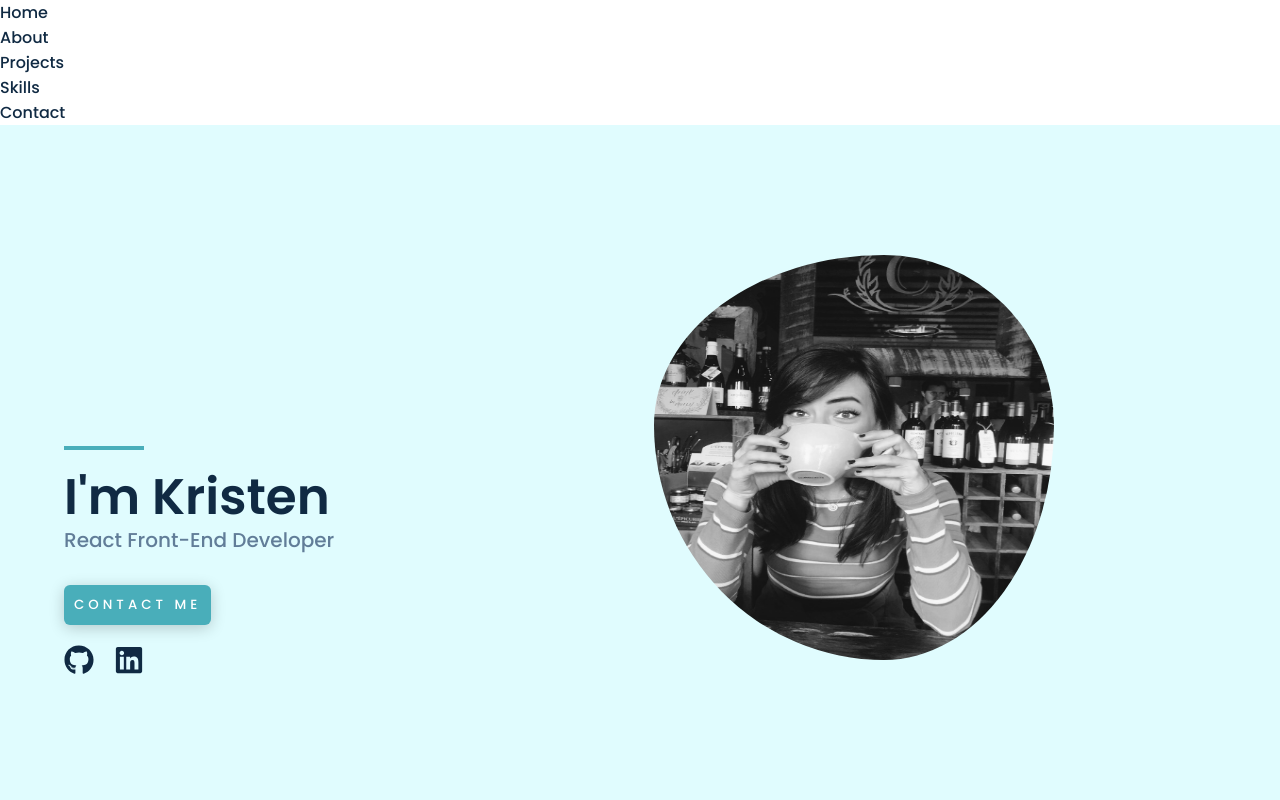
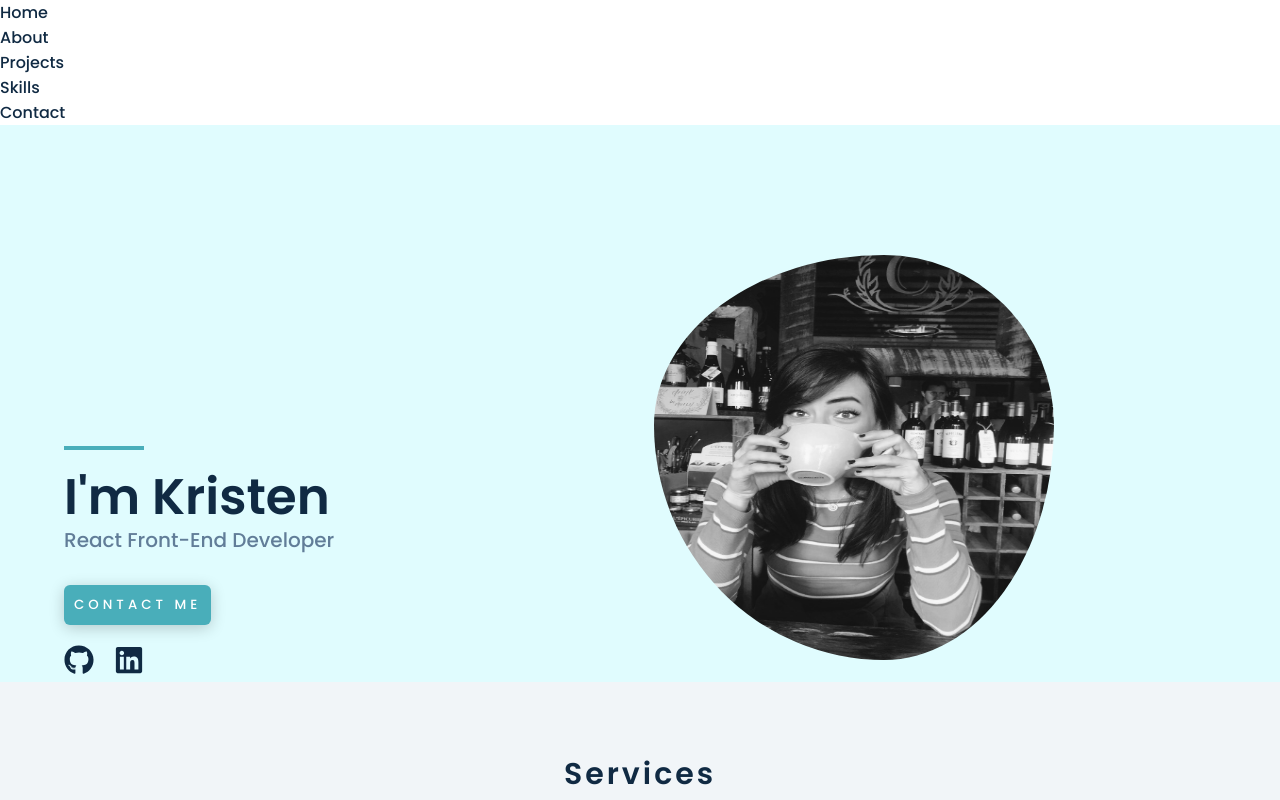
Before and after one commit to kristenwood123/portfolio-site-react, a React (Create React App) app: page / in a window 1280 px wide. Shown: the top 800 px of the page. Built offline with nearby package versions, Linux system fonts and the light colour scheme.

Commit message:
fixed project positioning

```diff
--- a/src/index.css
+++ b/src/index.css
@@ -22,7 +22,7 @@
 .container {
   width: 90%;
   margin: 0 auto;
-  height: 100vh;
+  /* height: 100vh; */
 }
 
 nav {
@@ -431,9 +431,6 @@ footer {
     margin-top: -10px;
   }
 
-  .projects {
-    padding-bottom: 1350px;
-  }
   /* Services -------------------------------- */
   .services-container {
     display: flex;
```
